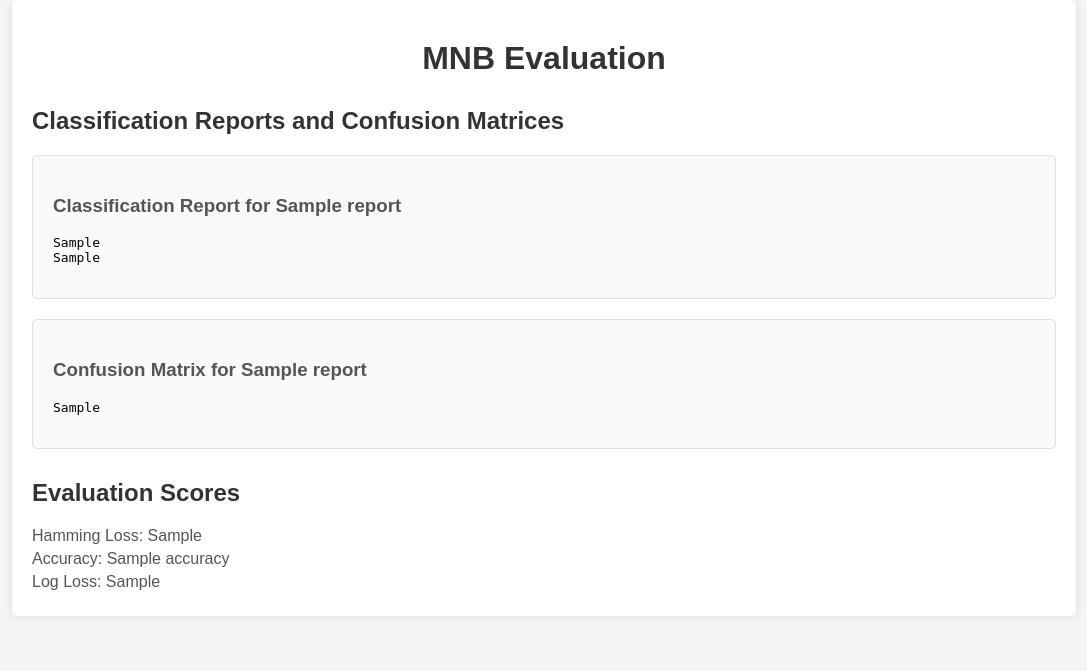
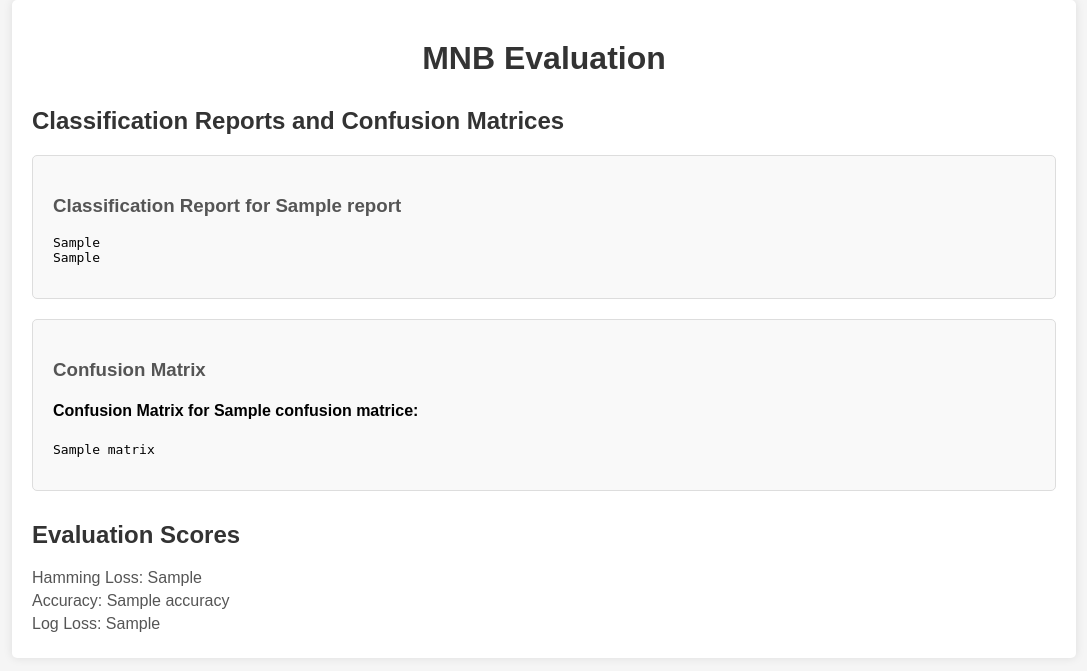
Before and after one commit to ishan004/Comment-ClassificationModel, a Django app: template templates/evaluation_results.html in a window 1280 px wide. Shown: the top 671 px of the page, without its empty margins (96-1183 px from the left). Run offline with Django 5.2, Linux system fonts and the light colour scheme; the template is opened without the code that fills it: most values are stand-ins (such as "Sample title", 1, 10 or a date in 2020).

Commit message:
Confusion Matrix display change

```diff
--- a/templates/evaluation_results.html
+++ b/templates/evaluation_results.html
@@ -62,11 +62,17 @@
 
                     <pre>{{ report.0|safe }}<br>{{ report.1|safe }}</pre>
                 </div>
-                <div class="matrix-box">
-                    <h3>Confusion Matrix for {{ label }}</h3>
-                    <pre>{{ confusion_matrices}}</pre>
-                </div>
+
             {% endfor %}
+        </div>
+        <div class="matrix-box">
+            <h3>Confusion Matrix </h3>
+            {% for label, matrix in confusion_matrices.items %}
+        <div class="confusion-matrix">
+            <h4>Confusion Matrix for {{ label }}:</h4>
+            <pre>{{ matrix }}</pre>
+        </div>
+    {% endfor %}
         </div>
 
         <div class="evaluation-scores">
```
